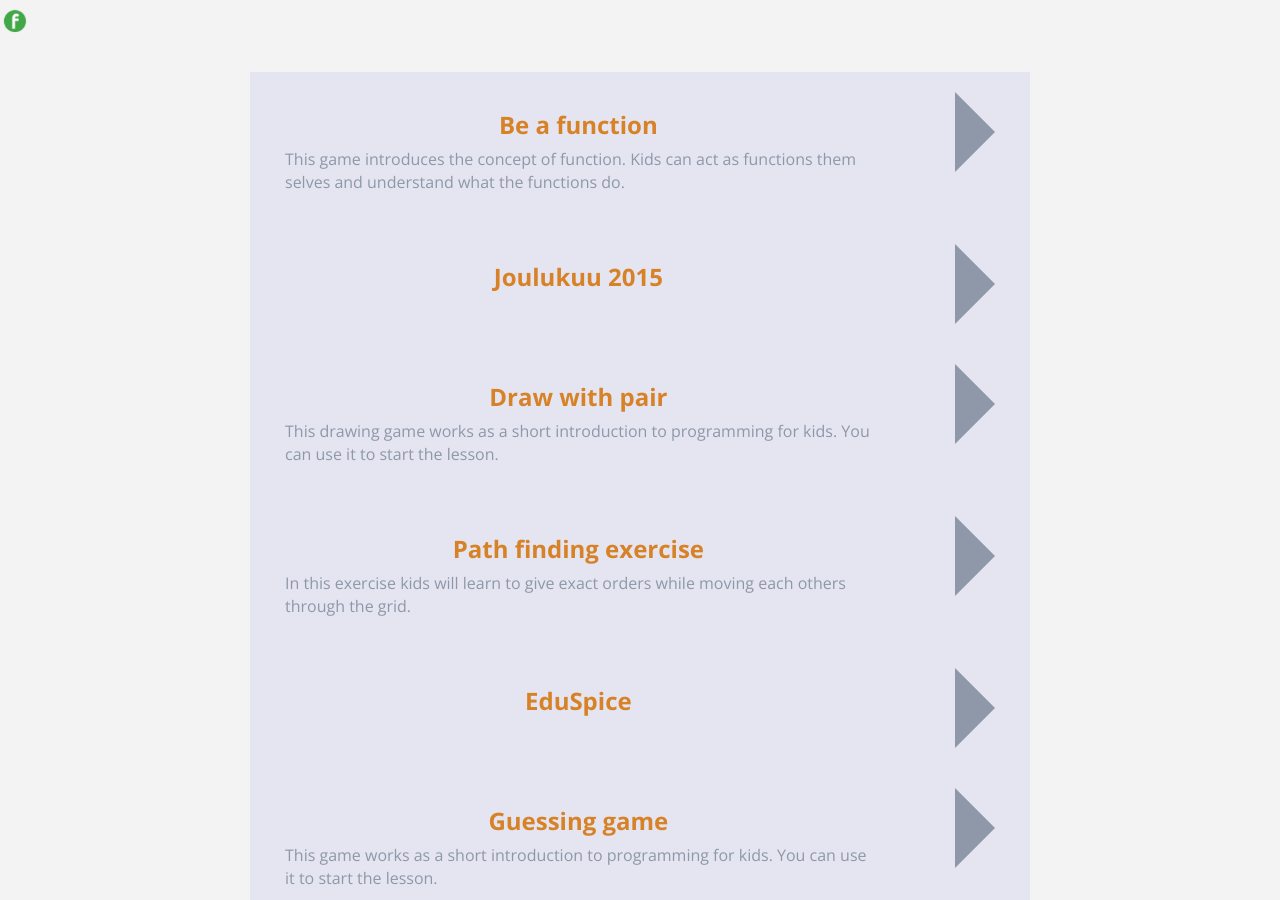
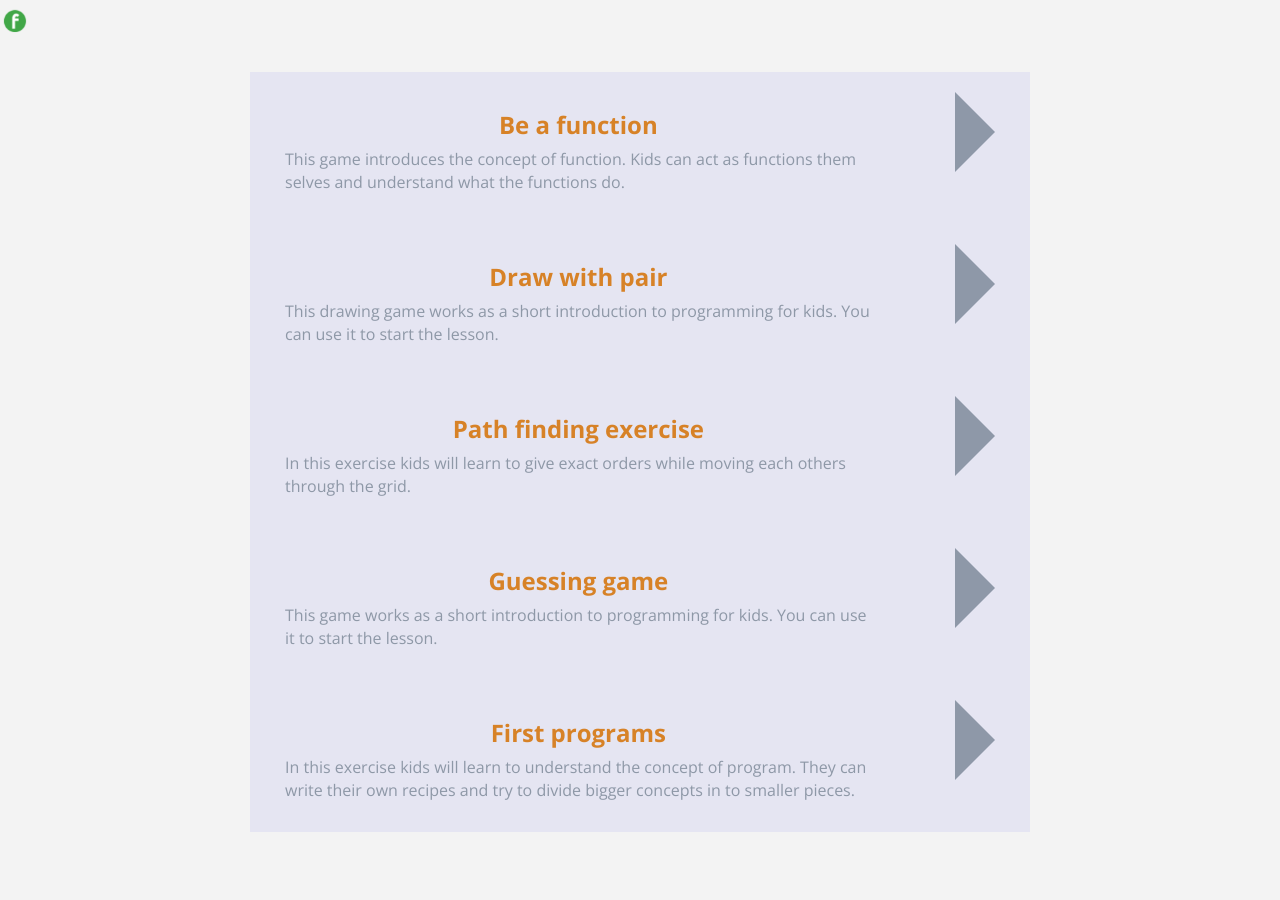
Before and after one commit to futurice/eduSpice, a Jekyll site: the page built from index.html, in a window 1280 px wide and 900 px high, scrolled down 865 px. Built offline with Jekyll 4.4.1, drawn with Linux system fonts in a browser that asks for light colours; nearby versions of some CDN libraries.

Commit message:
exclude newsletter in excercise list

```diff
--- a/index.html
+++ b/index.html
@@ -21,7 +21,7 @@ title: EduSpice
     </div>
   <div class="row">
   {% for exercise in site.html_pages %}
-    {% if {{exercise.url}} != "/index.html" and {{exercise.url}} != "/template.html" %}
+    {% if {{exercise.url}} != "/" and {{exercise.url}} != "/template.html" and {{exercise.layout}} != "newsletter" and {{exercise.url}} != "/topic_list.html" %}
         <div class="col-sm-8 col-sm-offset-2" style="z-index: 1; background-color: #f3f3f4;">
             <div class="row boxed chilihover">
                 <a href="{{ site.baseurl }}{{exercise.url}}">
```
